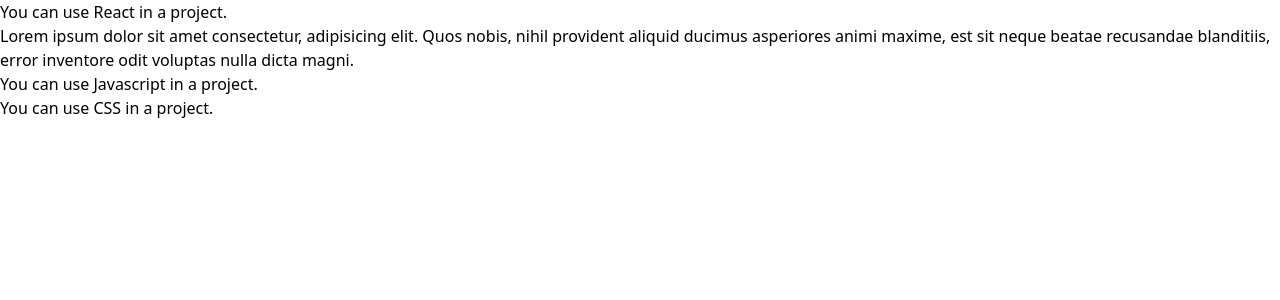
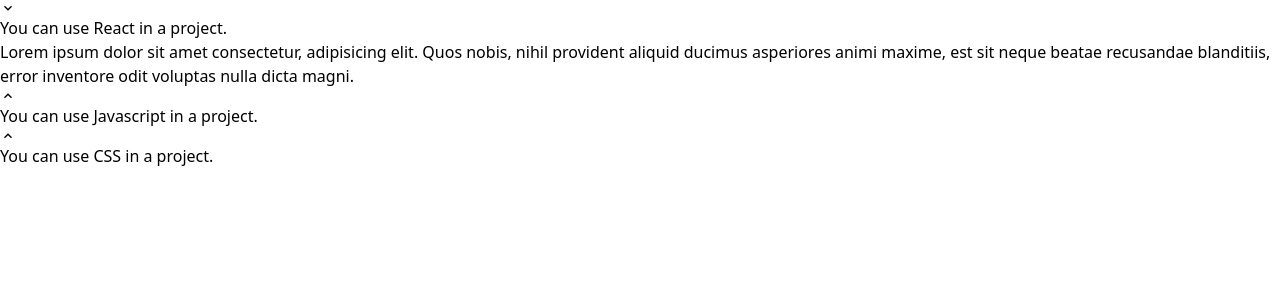
Before and after one commit to ggupta78/modern-react-redux, a React (Create React App) app in the folder comps/: page / in a window 1280 px wide. Shown: the top 300 px of the page. Built offline with nearby package versions, Linux system fonts and the light colour scheme.

Commit message:
add icons

```diff
--- a/comps/src/components/Accordion.js
+++ b/comps/src/components/Accordion.js
@@ -1,14 +1,24 @@
 import { useState } from "react";
+import { MdKeyboardArrowUp, MdKeyboardArrowDown } from "react-icons/md";
 
 function Accordian({ items }) {
   const [expandedIndex, setExpandedIndex] = useState(0);
 
+  const handleClick = (index) => {
+    setExpandedIndex(index);
+  };
+
   const renderedItems = items.map((item, index) => {
     const isExpanded = index === expandedIndex;
 
+    const icon = isExpanded ? <MdKeyboardArrowDown /> : <MdKeyboardArrowUp />;
+
     return (
       <div key={item.id}>
-        <div onClick={() => setExpandedIndex(index)}>{item.label}</div>
+        <div onClick={() => handleClick(index)}>
+          {icon}
+          {item.label}
+        </div>
         {isExpanded && <div>{item.content}</div>}
       </div>
     );
```
